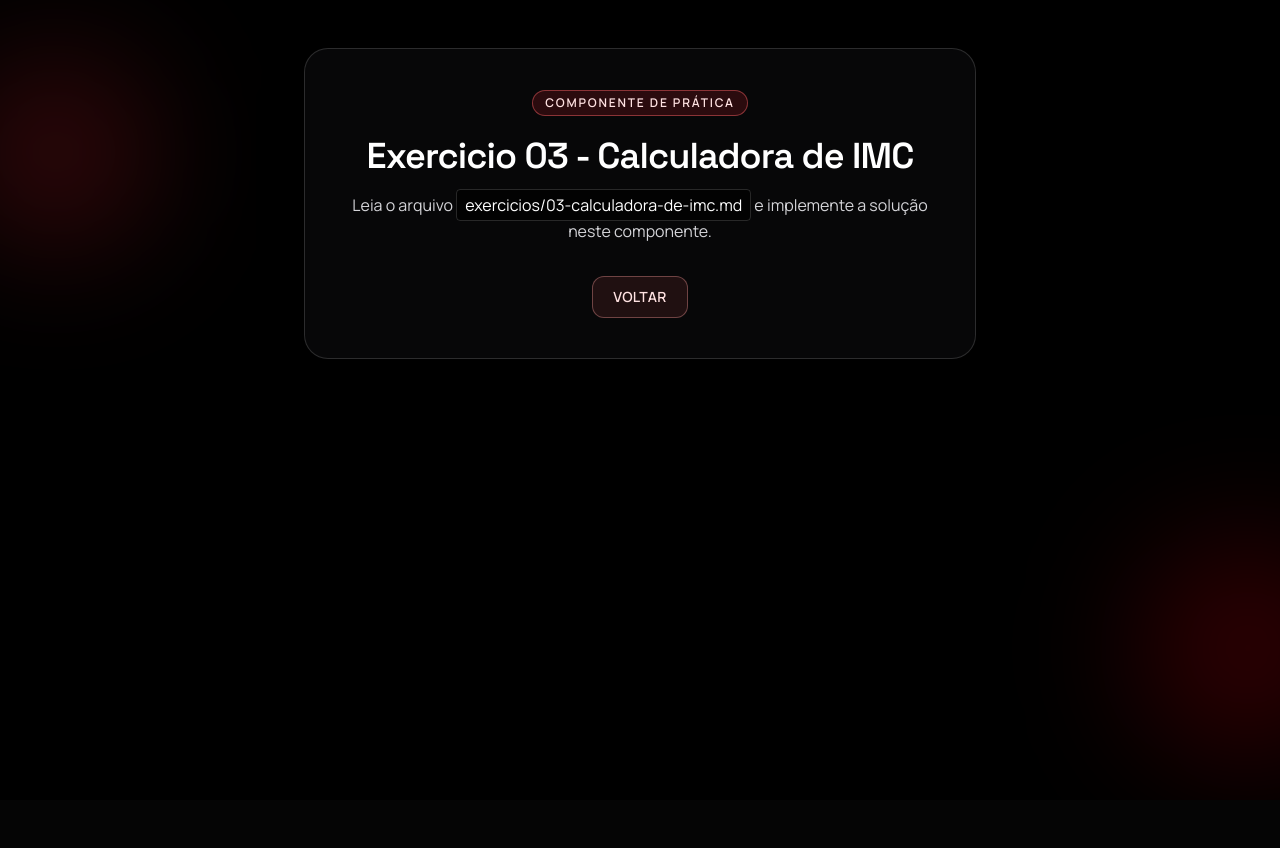
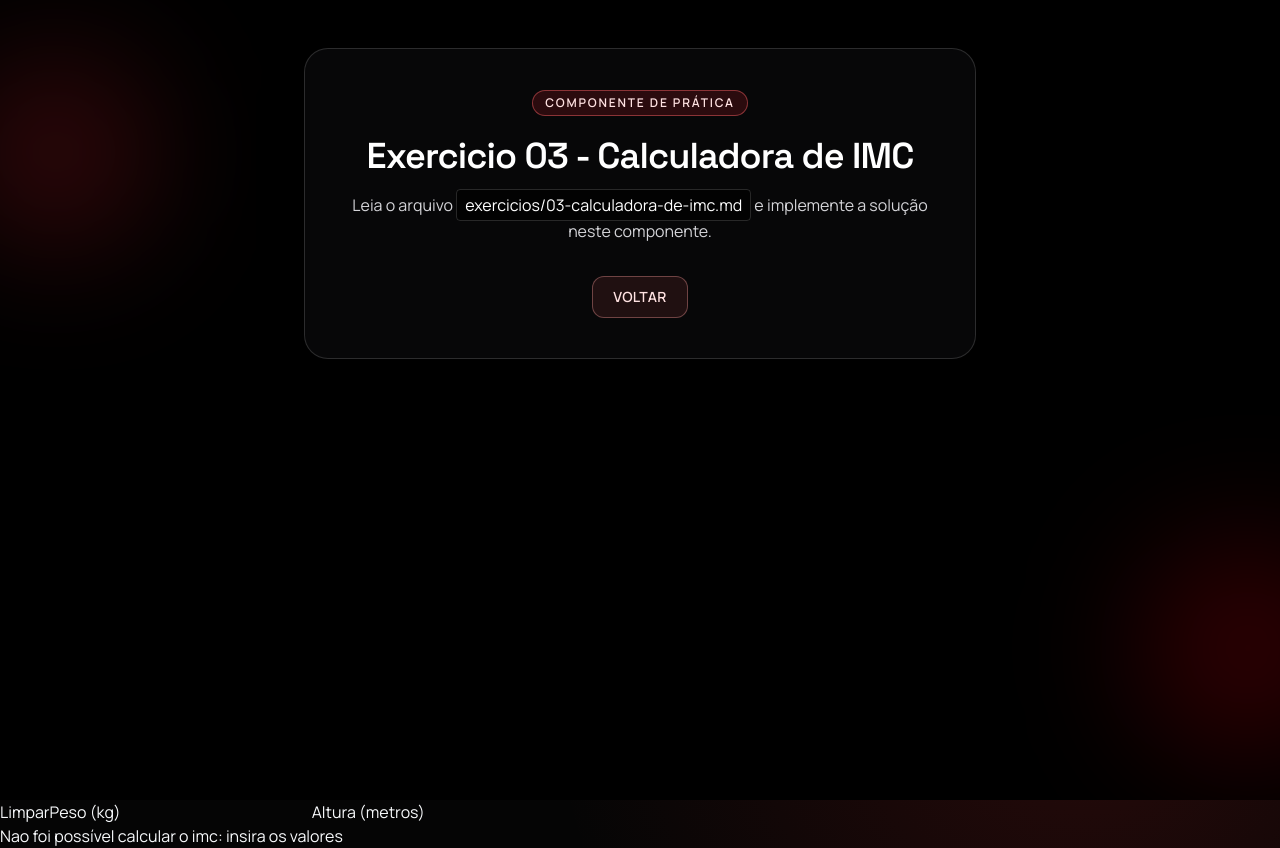
Before and after one commit to Vgalassi/react-aula, a React (Vite) app: page /exercicio-3 in a window 1280 px wide. Before the commit the page ends 800 px from the top, so only its background shows below. Built offline with nearby package versions, Linux system fonts and the light colour scheme.

Commit message:
exercicio 3

```diff
--- a/src/exercicios/ExercicioTres.tsx
+++ b/src/exercicios/ExercicioTres.tsx
@@ -1,12 +1,90 @@
 import ExercicioPlaceholder from "../components/ExercicioPlaceholder";
+import { useState } from "react";
 
+type results = {
+  message: string,
+  valid: boolean
+  imc: null | string,
+  category: string | null,
+  textColor?: string
+
+}
 function ExercicioTres() {
+
+  const [weight, setWeight] = useState("")
+  const [height, setHeight] = useState("")
+
+  function handleInputChange(
+    event: React.ChangeEvent<HTMLInputElement>,
+    setter: React.Dispatch<React.SetStateAction<string>>
+  ) {
+    setter(event.target.value)
+  }
+
+  function handleClickReset() {
+    setHeight("")
+    setWeight("")
+  }
+  function calcResults(): results {
+    if (height.length == 0 || weight.length == 0) {
+      return { message: "insira os valores", valid: false, imc: null, category: null }
+    }
+    const weightValue = Number(weight)
+    const heightValue = Number(height)
+    if (isNaN(weightValue) || isNaN(heightValue)) {
+      return { message: "valores não são numeros", valid: false, imc: null, category: null }
+    }
+    if (heightValue <= 0 || weightValue <= 0) {
+      return { message: "valores nao podem ser menores ou igual a 0", valid: false, imc: null, category: null }
+    }
+    const imc = weightValue / (heightValue * heightValue)
+    const result = {
+      message: "imc calculado",
+      valid: true,
+      imc: imc.toFixed(2),
+      category: "",
+      textColor: ""
+    }
+    if (imc < 18.5) {
+      result.category = "abaixo do peso"
+      result.textColor = "text-gray-400"
+      return result
+    }
+    if (imc < 25) {
+      result.category = "peso normal"
+      result.textColor = "text-white"
+      return result
+    }
+    if (imc < 30) {
+
+      result.category = "sobrepeso"
+      result.textColor = "text-red-800"
+      return result
+    }
+    result.category = "obeso"
+    result.textColor = "text-red-600"
+    return result
+  }
+
+  const results = calcResults()
+
   return (
-    <ExercicioPlaceholder
-      titulo="Exercicio 03 - Calculadora de IMC"
-      arquivoMarkdown="03-calculadora-de-imc.md"
-    />
+    <>
+      <ExercicioPlaceholder
+        titulo="Exercicio 03 - Calculadora de IMC"
+        arquivoMarkdown="03-calculadora-de-imc.md"
+      />
+      <button onClick={handleClickReset}>Limpar</button>
+      <label htmlFor="weight">Peso (kg)</label>
+      <input type="number" name="weight" value={weight} onChange={(e) => handleInputChange(e, setWeight)} />
+      <label htmlFor="height">Altura (metros)</label>
+      <input type="number" name="height" value={height} id="height" onChange={(e) => handleInputChange(e, setHeight)} />
+      {results.valid ? <p className={results.textColor}> Imc calculado: {results.imc} Categoria: {results.category}</p>
+        : <p>Nao foi possível calcular o imc: {results.message}</p>}
+    </>
   );
 }
 
+
+
 export default ExercicioTres;
```
